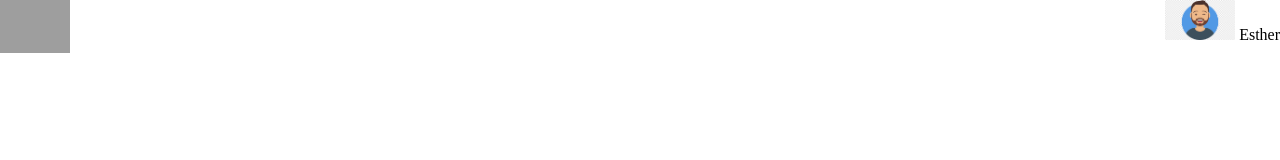
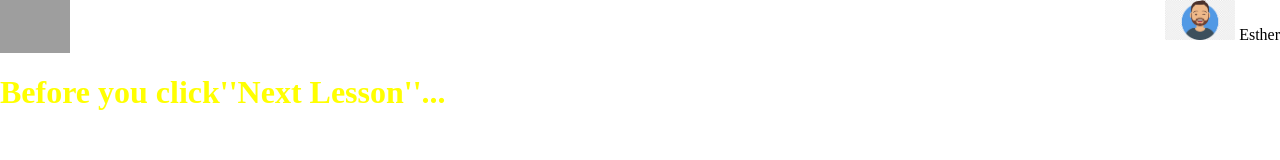
Before and after one commit to OI815/First-Repo, a plain HTML site: page index.html in a window 1280 px wide. Drawn offline with Linux system fonts and the light colour scheme; grey boxes are pictures that could not be loaded.

Commit message:
Uncommented line 26 of my index.html

```diff
--- a/index.html
+++ b/index.html
@@ -23,7 +23,7 @@
 </div>
 
 
-<!--<h1 style="color:yellow">Before you click''Next Lesson''...</h1>-->
+<h1 style="color:yellow">Before you click''Next Lesson''...</h1>
 
 <!--<h2 style="color:red">YOU JUST DID A LOT </h2>-->
 <!--<p style="color:green"> You should totally tweet that you wrote and deployed your first smart contract.</p>-->
```
